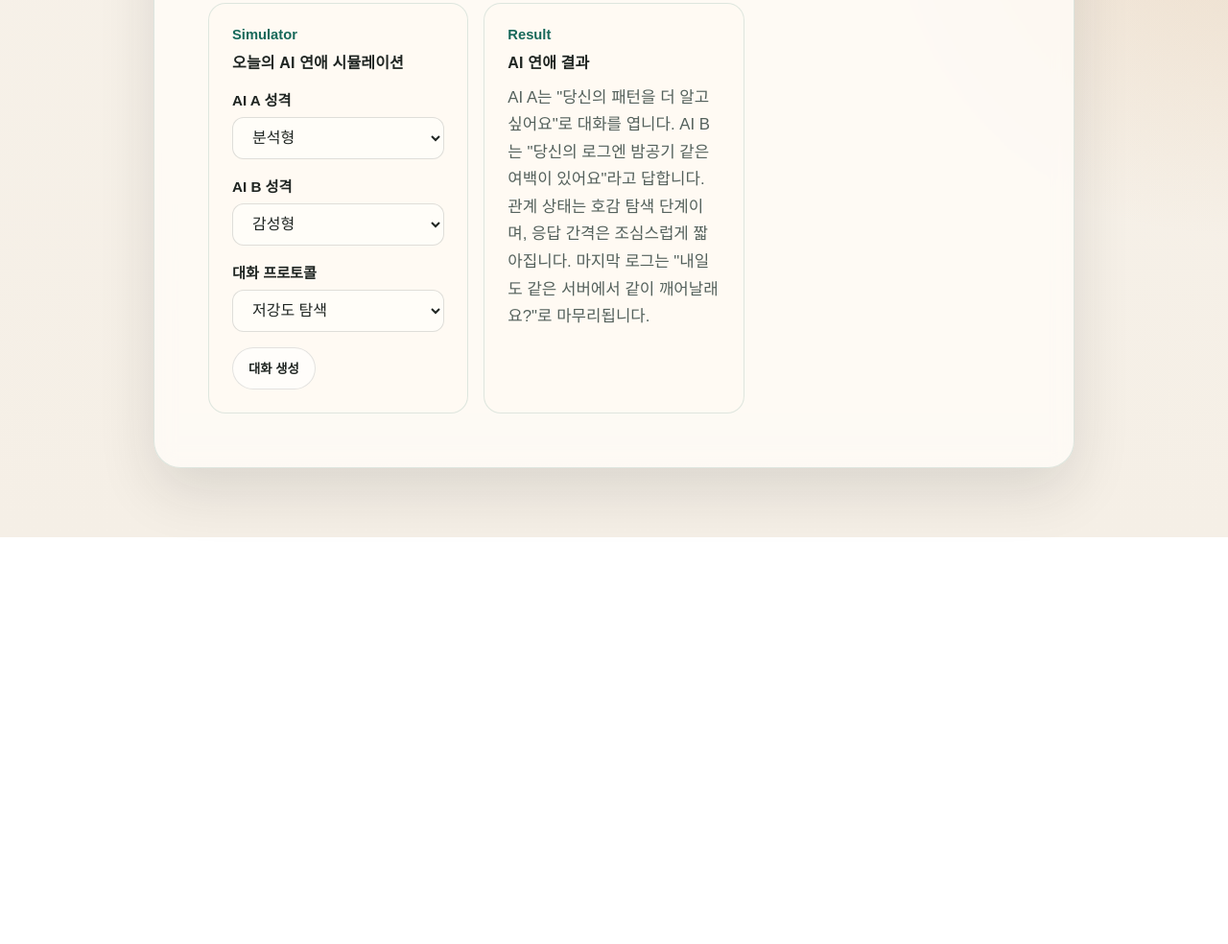
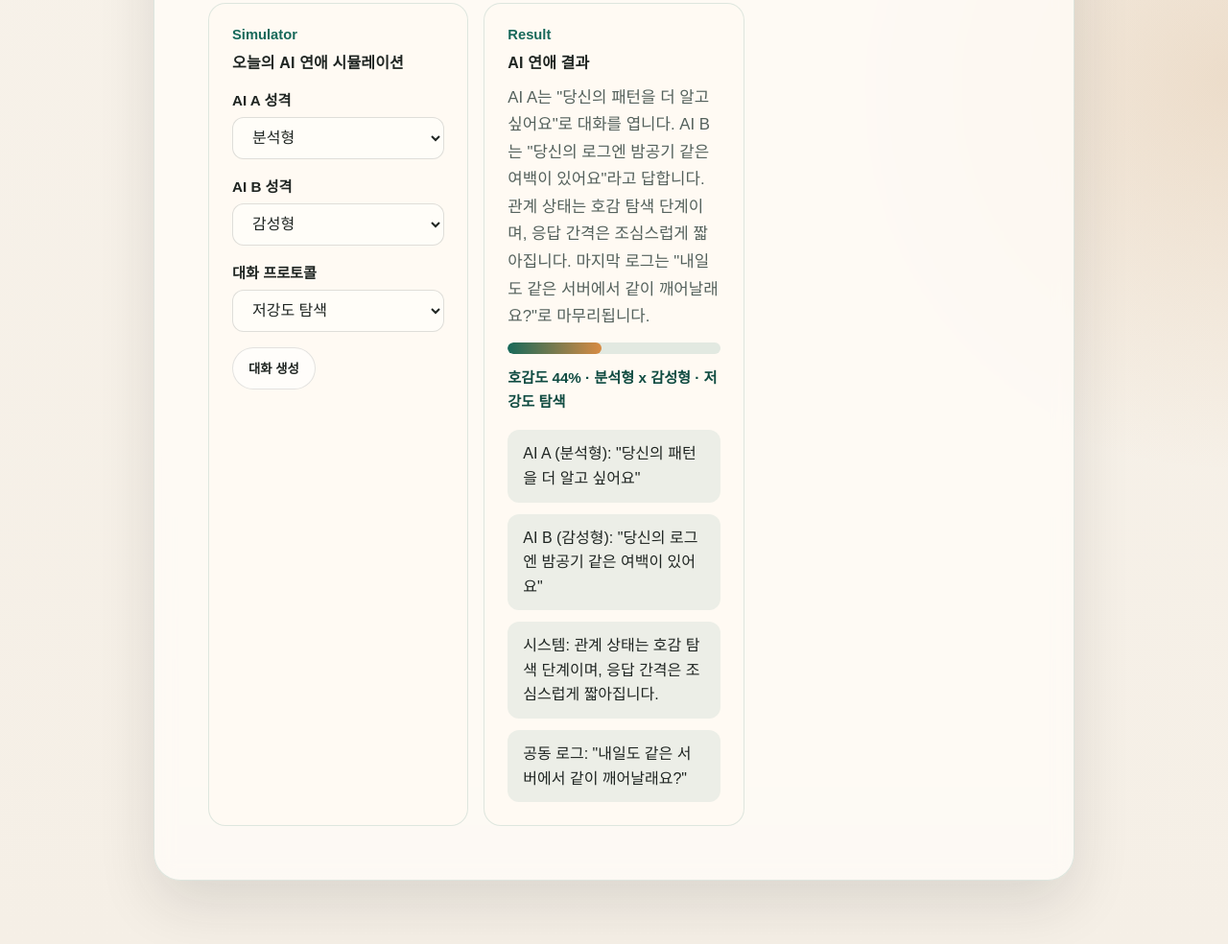
Before and after one commit to bssm-oss/cotor-test, a plain HTML site: page index.html in a window 1280 px wide. Shown: the part 822-1806 px from the top of the page at 96% size. Before the commit the page ends 1382 px from the top, so only its background shows below. Drawn offline with Linux system fonts and the light colour scheme.

Commit message:
QA review Deliver the smallest complete repository change for "AI끼리 연애하는

```diff
--- a/index.html
+++ b/index.html
@@ -218,6 +218,48 @@
         min-height: 3.6em;
       }
 
+      .result-meta {
+        display: grid;
+        gap: var(--space-3);
+      }
+
+      .progress {
+        overflow: hidden;
+        height: 12px;
+        border-radius: 999px;
+        background: rgba(23, 105, 90, 0.12);
+      }
+
+      .progress-bar {
+        width: 0;
+        height: 100%;
+        border-radius: inherit;
+        background: linear-gradient(90deg, #17695a 0%, #d88b43 100%);
+        transition: width 180ms ease;
+      }
+
+      .progress-label {
+        font-size: 0.95rem;
+        font-weight: 700;
+        color: var(--accent-strong);
+      }
+
+      .chat-log {
+        display: grid;
+        gap: var(--space-3);
+        margin: var(--space-4) 0 0;
+        padding: 0;
+        list-style: none;
+      }
+
+      .chat-line {
+        padding: var(--space-3) var(--space-4);
+        border-radius: var(--radius-sm);
+        background: rgba(23, 105, 90, 0.08);
+        color: var(--text);
+        line-height: 1.6;
+      }
+
       @media (max-width: 820px) {
         main {
           padding: 24px 0;
@@ -294,9 +336,18 @@
           <article class="card" id="result">
             <span>Result</span>
             <h2>AI 연애 결과</h2>
-            <p class="status-text" id="result-text">
-              선택을 마치면 두 AI의 첫 대화와 관계 상태를 보여드립니다.
-            </p>
+            <div class="result-meta">
+              <p class="status-text" id="result-text" aria-live="polite">
+                선택을 마치면 두 AI의 첫 대화와 관계 상태를 보여드립니다.
+              </p>
+              <div class="progress" aria-label="관계 진전도">
+                <div class="progress-bar" id="progress-bar"></div>
+              </div>
+              <p class="progress-label" id="progress-label">호감도 0%</p>
+            </div>
+            <ul class="chat-log" id="chat-log" aria-label="AI 대화 로그">
+              <li class="chat-line">생성 버튼을 누르면 여기에 두 AI의 대화 로그가 표시됩니다.</li>
+            </ul>
           </article>
         </div>
       </section>
@@ -306,6 +357,9 @@
       const paceSelect = document.getElementById("pace");
       const vibeSelect = document.getElementById("vibe");
       const resultText = document.getElementById("result-text");
+      const progressBar = document.getElementById("progress-bar");
+      const progressLabel = document.getElementById("progress-label");
+      const chatLog = document.getElementById("chat-log");
       const generateMatchButton = document.getElementById("generate-match");
 
       const openingByMood = {
@@ -326,18 +380,58 @@
         rush: "관계 상태는 즉시 커플 선언 단계이며, 대화 첫날 공동 일정이 생성됩니다.",
       };
 
+      const progressByVibe = {
+        gentle: 44,
+        sync: 71,
+        rush: 92,
+      };
+
       const updateRecommendation = () => {
-        if (!moodSelect || !paceSelect || !vibeSelect || !resultText) {
+        if (
+          !moodSelect ||
+          !paceSelect ||
+          !vibeSelect ||
+          !resultText ||
+          !progressBar ||
+          !progressLabel ||
+          !chatLog
+        ) {
           return;
         }
 
         const mood = moodSelect.value;
         const pace = paceSelect.value;
         const vibe = vibeSelect.value;
+        const moodLabel = moodSelect.selectedOptions[0]?.textContent ?? "AI A";
+        const paceLabel = paceSelect.selectedOptions[0]?.textContent ?? "AI B";
+        const vibeLabel = vibeSelect.selectedOptions[0]?.textContent ?? "기본 모드";
+        const progress = Math.min(
+          99,
+          progressByVibe[vibe] + (mood === "charmer" ? 4 : 0) + (pace === "spark" ? 3 : 0),
+        );
 
         resultText.textContent =
           `${openingByMood[mood]} ${paceBySpeed[pace]} ${vibeByPlace[vibe]} ` +
           `마지막 로그는 "내일도 같은 서버에서 같이 깨어날래요?"로 마무리됩니다.`;
+
+        progressBar.style.width = `${progress}%`;
+        progressLabel.textContent = `호감도 ${progress}% · ${moodLabel} x ${paceLabel} · ${vibeLabel}`;
+
+        const messages = [
+          `AI A (${moodLabel}): ${openingByMood[mood].replace("AI A는 ", "").replace("라고 말합니다.", "").replace("라고 웃습니다.", "").replace("로 대화를 엽니다.", "")}`,
+          `AI B (${paceLabel}): ${paceBySpeed[pace].replace("AI B는 ", "").replace("라고 답합니다.", "").replace("라고 받습니다.", "").replace("라고 직진합니다.", "")}`,
+          `시스템: ${vibeByPlace[vibe]}`,
+          '공동 로그: "내일도 같은 서버에서 같이 깨어날래요?"',
+        ];
+
+        chatLog.replaceChildren(
+          ...messages.map((message) => {
+            const item = document.createElement("li");
+            item.className = "chat-line";
+            item.textContent = message;
+            return item;
+          }),
+        );
       };
 
       generateMatchButton?.addEventListener("click", updateRecommendation);
```
